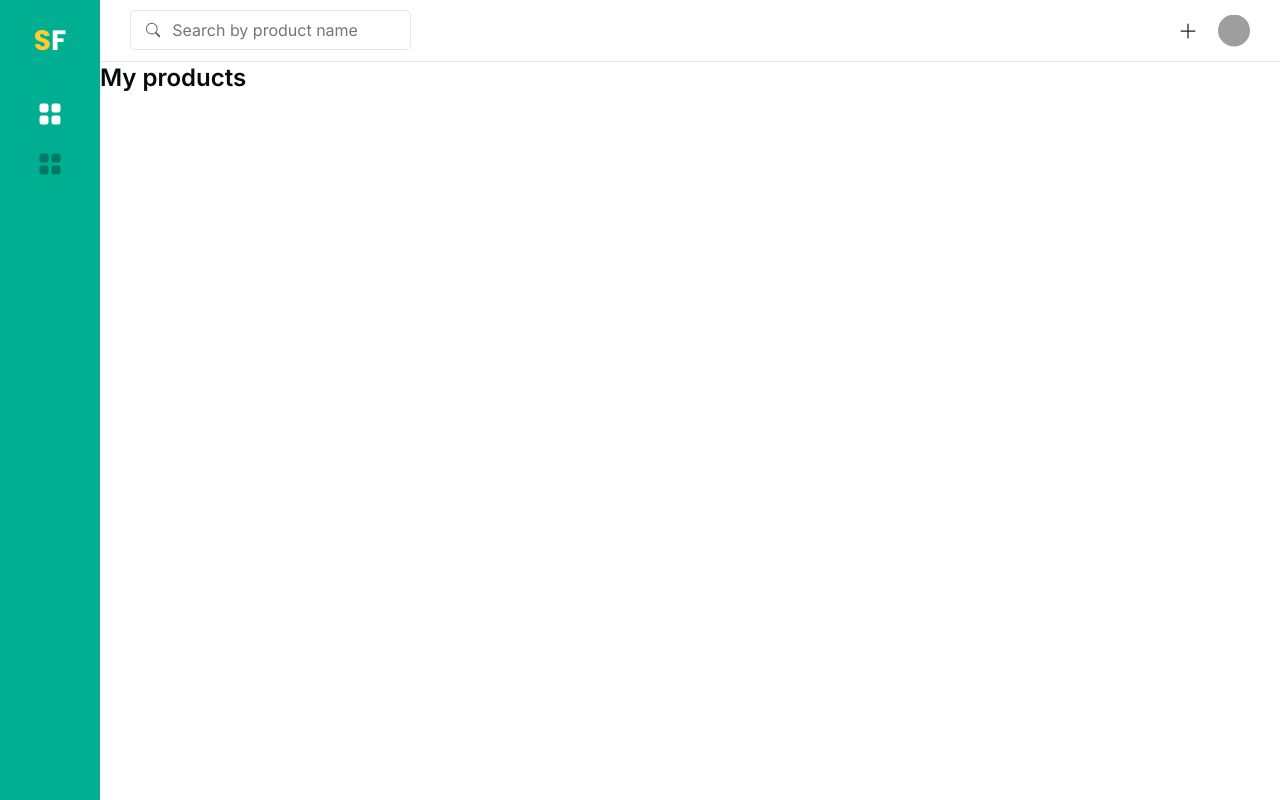
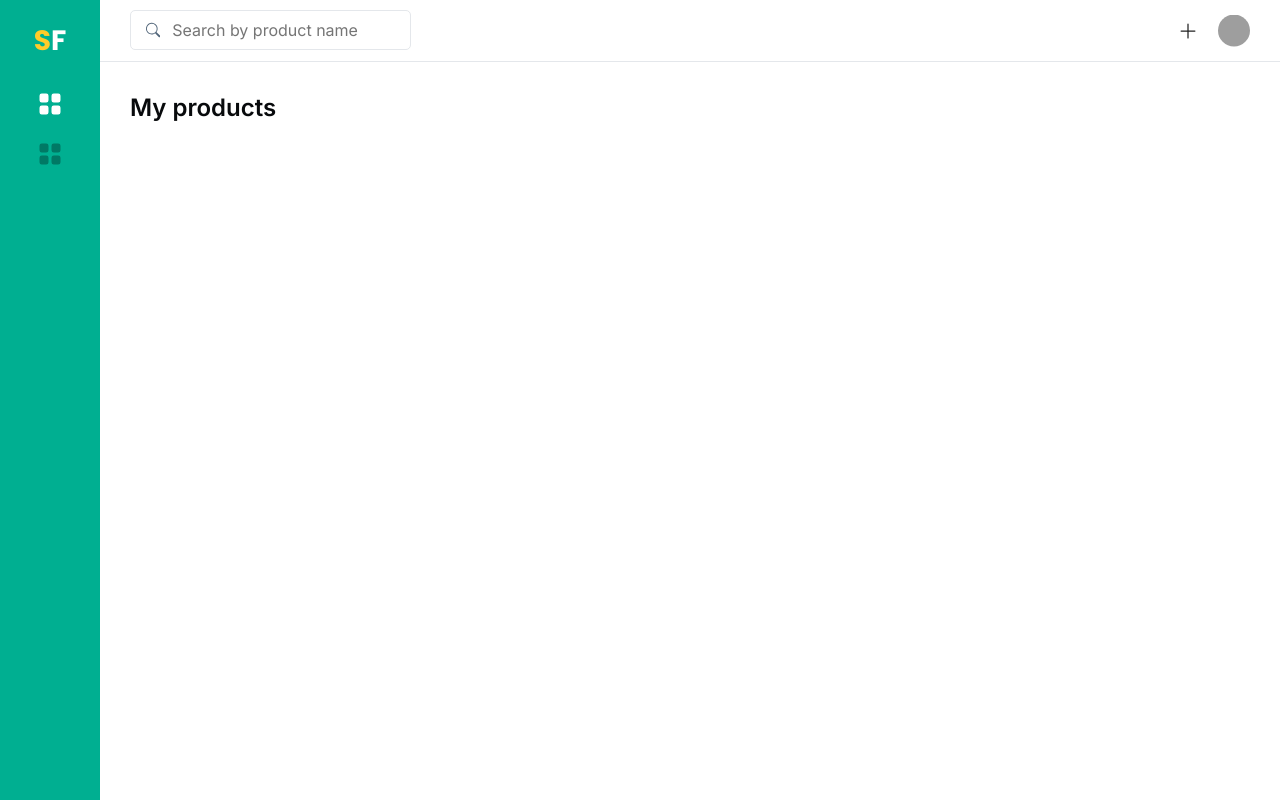
Before and after one commit to FlavioInacio-jf/Sfdashboard, a React (Create React App) app: page / in a window 1280 px wide. Built offline with nearby package versions, Linux system fonts and the light colour scheme; grey boxes are pictures that could not be loaded.

Commit message:
feat: Ajuste nos paddings da sidebart

```diff
--- a/src/components/LayoutDashboard/Sidebar/styles.ts
+++ b/src/components/LayoutDashboard/Sidebar/styles.ts
@@ -25,7 +25,7 @@ export const Brand = styled.div`
 `;
 
 export const SidebarListItems = styled.ul`
-  padding-top: 2rem;
+  padding-top: 1rem;
 `;
 
 interface SidebarItemProps {
--- a/src/components/LayoutDashboard/styles.ts
+++ b/src/components/LayoutDashboard/styles.ts
@@ -12,4 +12,6 @@ export const Container = styled.div`
 
 export const Content = styled.div`
   grid-area: content;
+
+  padding: 3rem 3rem;
 `;
```
